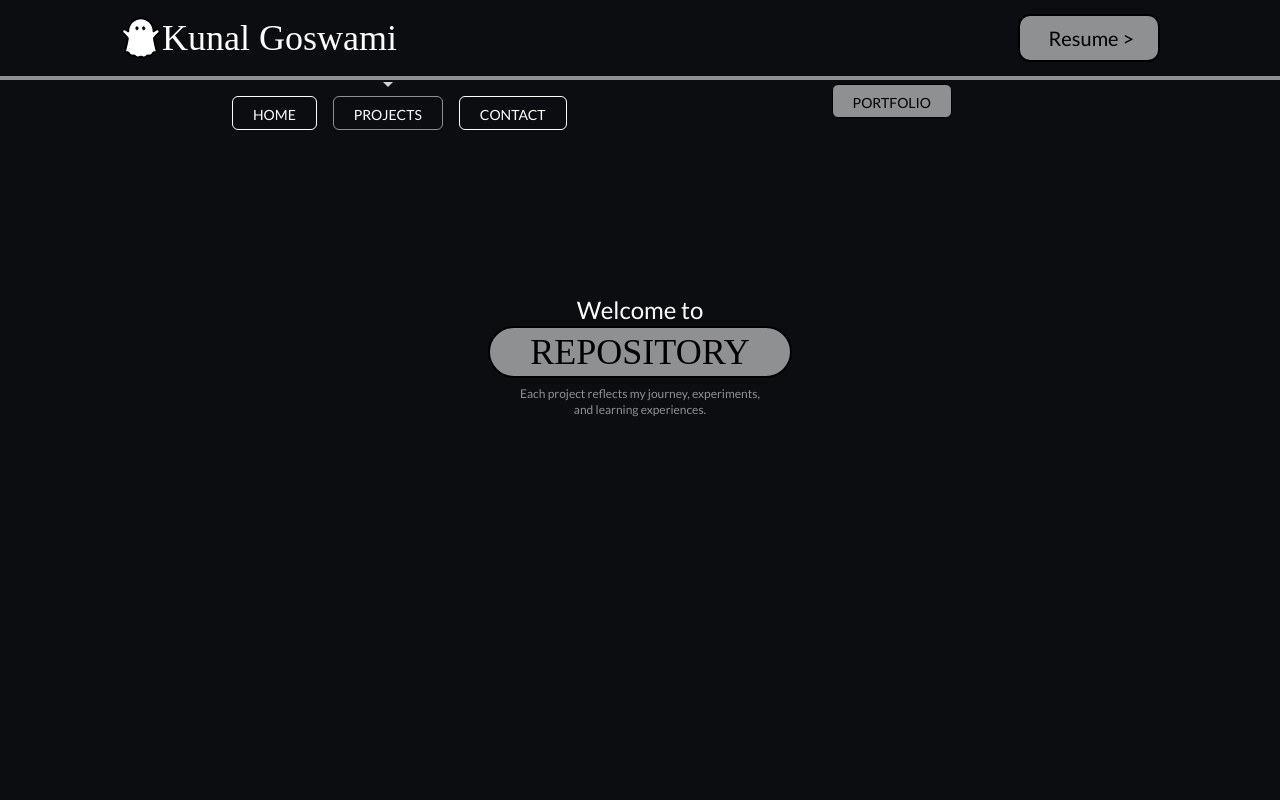
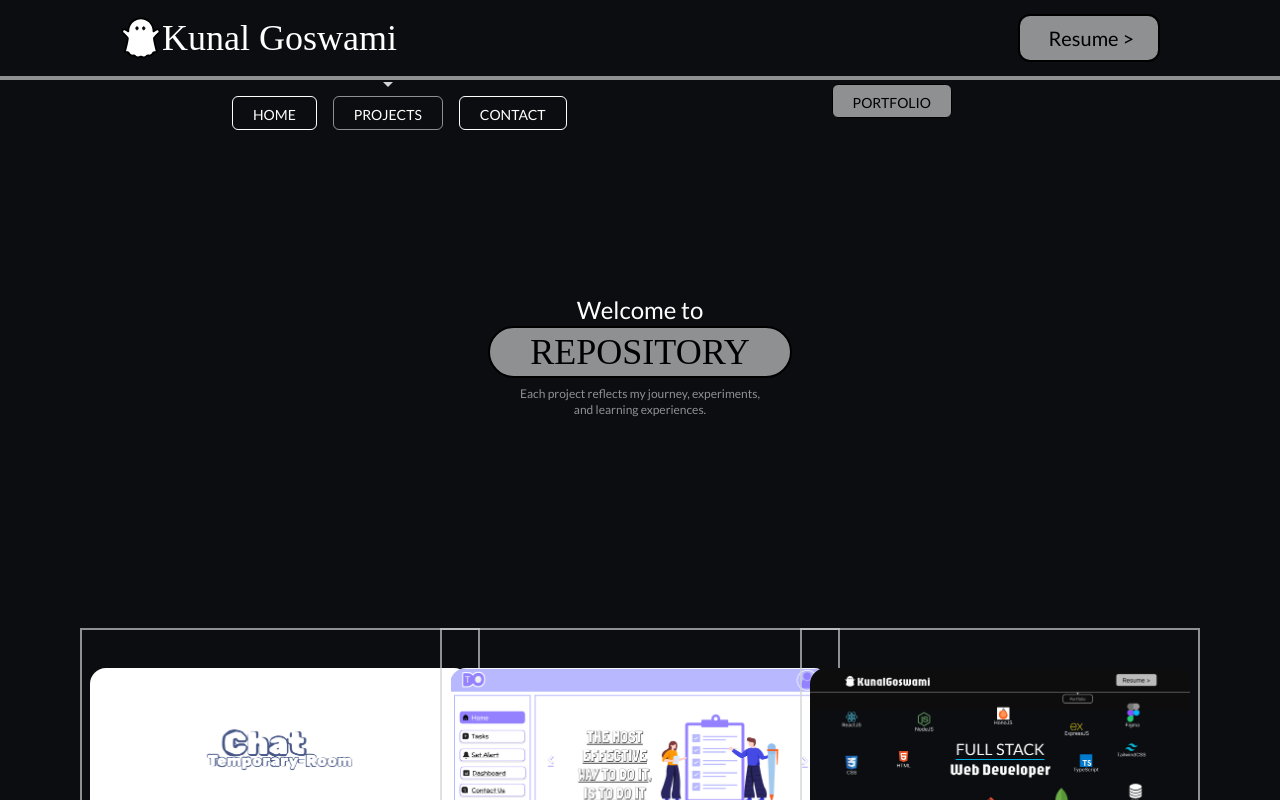
Before and after one commit to Kunal2806/portfolio, a React (Vite) app: page /project in a window 1280 px wide. Built offline with nearby package versions, Linux system fonts and the light colour scheme; a web font is replaced by a local one.

Commit message:
project update

```diff
--- a/src/App.tsx
+++ b/src/App.tsx
@@ -5,7 +5,7 @@ import Project from "./components/Project";
 import Contact from "./components/Contact";
 const App = () => {
   return (
-    <div className="w-screen h-screen bg-[#0B0D11] cursor-default">
+    <div className="w-screen h-screen overflow-x-hidden bg-[#0B0D11] cursor-default">
       <Nav/>
         <Routes>
           <Route path="/home" element={<Home/>} />
--- a/src/components/Project.tsx
+++ b/src/components/Project.tsx
@@ -1,11 +1,22 @@
 function Project() {
 
     const projectList = [
-
+        {
+            src:"./projectImg/chat.png",
+            disc:"A chat website that does not store any type of user data.All data is deleted when the user disconnects from the server."
+        },
+        {
+            src:"./projectImg/todo.png",
+            disc:"A full-stack To-Do application that allows users to manage tasks with secure authentication"
+        },
+        {
+            src:"./projectImg/portfolio.png",
+            disc:"A responsive portfolio showcasing my projects and skills with a focus on clean design and smooth user experience."
+        },
     ]
     return (
         <div
-            className="w-full not-first:flex justify-center"
+            className="w-full flex flex-col justify-center"
         >
             <div
                 style={{height: "calc(100vh - 280px"}}
@@ -23,9 +34,22 @@ function Project() {
             </div>
 
             <div
-                className="grid grid-cols-3"
+                className="grid grid-cols-3 place-items-center gap-10 mx-30 m-2"
             >
-
+                {
+                    projectList.map((_prop,i)=>(
+                        <div key={i}
+                            className="border-2 w-[400px] h-[500px] border-[#d1d3d4a9] hover:border-white"
+                        >
+                            <div className="p-2 h-[250px] flex items-center ">
+                                <img className="rounded-2xl" src={_prop.src} alt="project_ss" />
+                            </div>
+                            <div className="bg-[#15161A] h-[240px] text-center p-10 m-2">
+                                <p className="text-white font-Lato text-xl">{_prop.disc}</p>
+                            </div>
+                        </div>
+                    ))
+                }
             </div>
         </div>
     )
```
